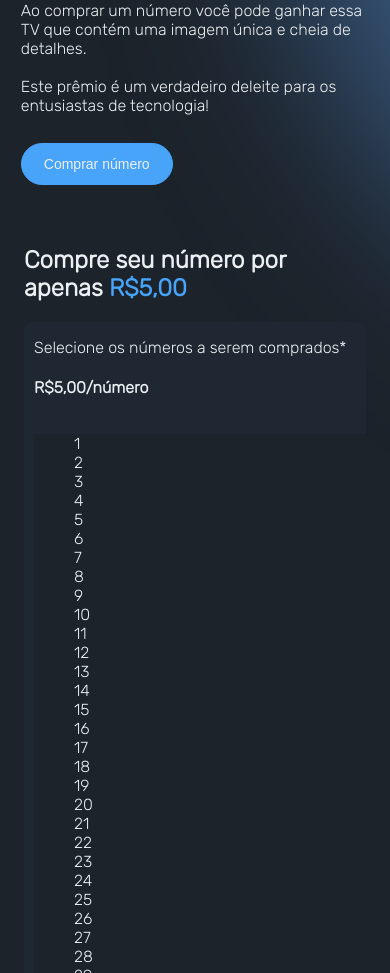
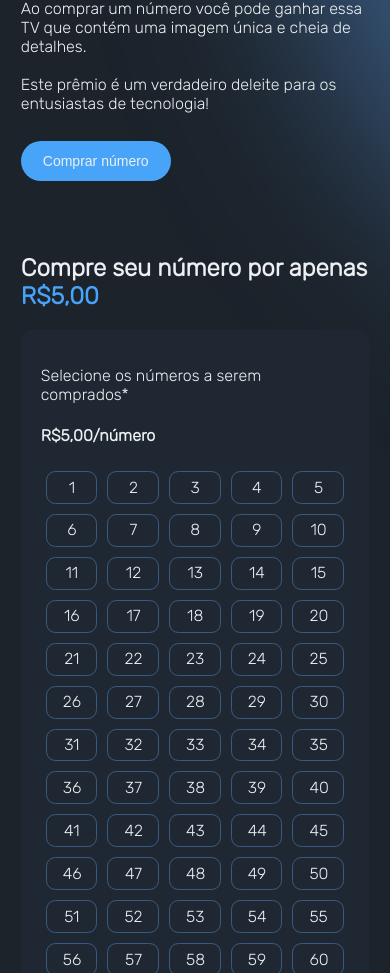
Before and after one commit to KevelinMM/RifaOnline, a Next.js app: page / in a window 390 px wide. Shown: the part 1027-2000 px from the top of the page. Built offline with nearby package versions, Linux system fonts and the light colour scheme.

Commit message:
inicio pargina BuyNumbers

```diff
--- a/src/pages/components/BuyNumbers.js
+++ b/src/pages/components/BuyNumbers.js
@@ -10,21 +10,30 @@ export default function Numbers() {
   };
 
   return (
+    <div className="content">
       <div className="buy">
         <h2>
           Compre seu número por apenas <span className="price">R$5,00</span>
         </h2>
 
-      <div className="numbers">
+        <div className="numbers_content">
           <div className="description">
-          <div>
             <p>Selecione os números a serem comprados*</p>
             <h4>R$5,00/número</h4>
           </div>
 
-          <ul className="number-list">{renderNumberList()}</ul>
+          <ul className="numbers">{renderNumberList()}</ul>
+          <div className="numbers_footer">
+            <button className="button_number">
+              Nenhum número(s) selecionado(s)
+            </button>
+            <p className="numbers_description">
+              *Selecione quantos números desejar
+            </p>
           </div>
         </div>
+      </div>{" "}
+      <img className="studens_img" src="students.png"></img>
     </div>
   );
 }
--- a/src/pages/components/Home.js
+++ b/src/pages/components/Home.js
@@ -1,6 +1,9 @@
 export default function Home() {
   return (
     <div className="content">
+      {" "}
+      <div className="homeBackground"> </div>
+      <div className="helpStudents">
         <svg
           width="69"
           height="11"
@@ -13,8 +16,7 @@ export default function Home() {
             fill="#EDF0F3"
           />
         </svg>
-      <div className="homeBackground"> </div>
-      <div className="helpStudents">
+
         <div>
           <div>
             <h1>
@@ -237,7 +239,6 @@ export default function Home() {
         </div>
       </div>
       <div className="studentBackground"> </div>
-
       <div className="helpStudents">
         <svg
           width="58"
--- a/src/styles/globals.css
+++ b/src/styles/globals.css
@@ -30,6 +30,10 @@ body {
 .content {
   padding: 0.8em;
   transition: 1s;
+  display: flex;
+  flex-direction: column;
+  justify-content: center;
+  align-items: center;
 }
 
 .homePage {
@@ -45,7 +49,7 @@ body {
 
 .buttonBlue {
   background: var(--color-button);
-  border: 0.757px solid var(--color-button);
+  border: none;
   border-radius: 50px;
   color: var(--color-text);
   font-size: 14px;
@@ -64,7 +68,7 @@ body {
 
 .buttonBuy {
   background: var(--color-button);
-  border: 0.757px solid var(--color-button);
+  border: none;
   border-radius: 75.301px;
   color: var(----color-text);
   padding: 12px 13.554px;
@@ -129,7 +133,7 @@ body {
   .buttonBuy_sidebar {
     align-items: center;
     background: var(--color-button);
-    border: 0.757px solid var(--color-button);
+    border: none;
     border-radius: 50px;
     color: var(----color-text);
     display: flex;
@@ -215,7 +219,7 @@ body {
     gap: 6px;
     justify-content: space-between;
     position: relative;
-    z-index: 2;
+    z-index: 4;
   }
 
   .premiumButton {
@@ -226,7 +230,6 @@ body {
   /* BUY */
 
   .buy {
-    padding: 0 1em;
     position: relative;
     z-index: 2;
   }
@@ -235,16 +238,63 @@ body {
     color: #47a4f9;
   }
 
-  .description {
+  .numbers_content {
+    flex-shrink: 0;
+    border-radius: 10px;
     background: #1f2832;
-    border-radius: 10px;
+    padding: 20px;
+  }
+
+  .numbers {
+    list-style-type: none;
+    padding: 0;
+    display: flex;
+    flex-wrap: wrap;
+  }
+
+  .numbers li {
+    margin: 5px;
+    width: calc(20% - 10px);
+    text-align: center;
+    color: var(--color-text);
+    border-radius: 9.34px;
+    border: 1.868px solid #395a80;
+    padding: 5.604px 15.559px 6.351px 15.944px;
+    justify-content: center;
+    align-items: center;
+    box-sizing: border-box;
+  }
+
+  .button_number {
+    display: flex;
+    width: 283px;
+    height: 44px;
+    padding: 16px 18px;
+    justify-content: center;
+    align-items: center;
+    gap: 10px;
+    flex-shrink: 0;
+    border-radius: 100px;
+    background: #62686f;
+    border: none;
+  }
+
+  .numbers_footer {
     display: flex;
     flex-direction: column;
-    padding-left: 10px;
+    align-items: center;
   }
 
-  .number-list {
-    list-style-type: none;
-    background-color: #1c232b;
+  .numbers_description {
+    color: #62686f;
+    text-align: right;
+    font-family: Rubik;
+    font-size: 12px;
+    font-style: normal;
+    font-weight: 400;
+    line-height: normal;
+  }
+
+  .students_img {
   }
 }
```
Also changed, not shown: public/students.png (added). Lines whose indentation alone changed are shown as unchanged.
